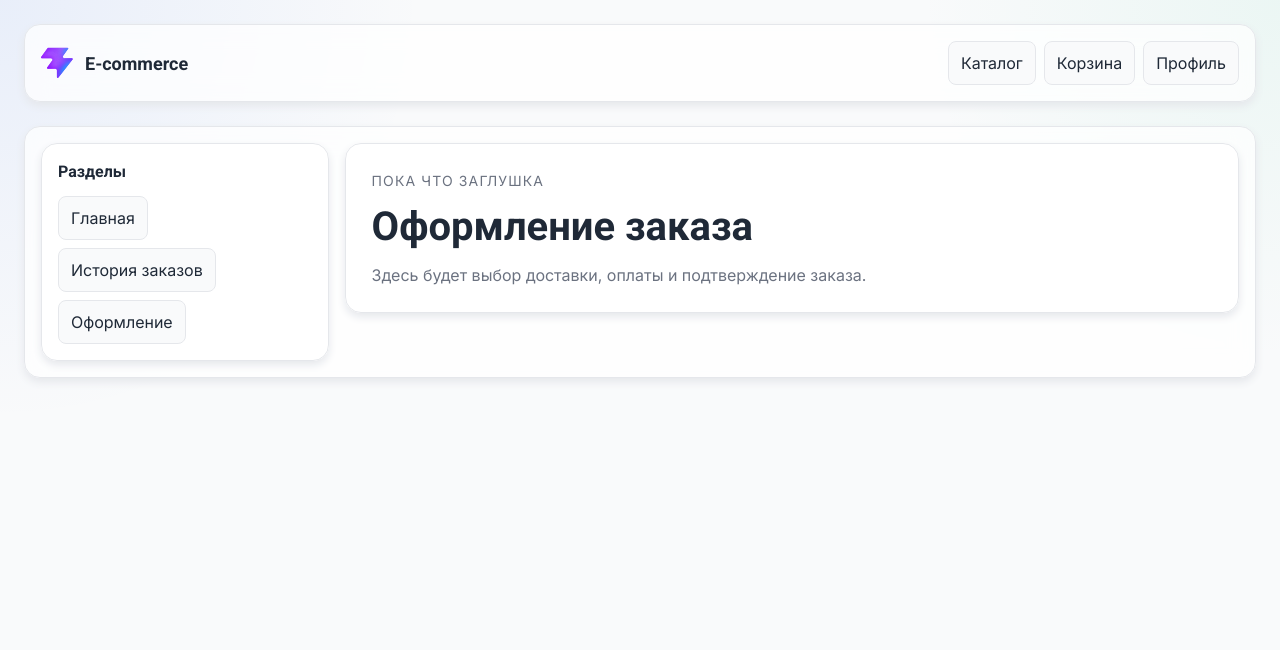
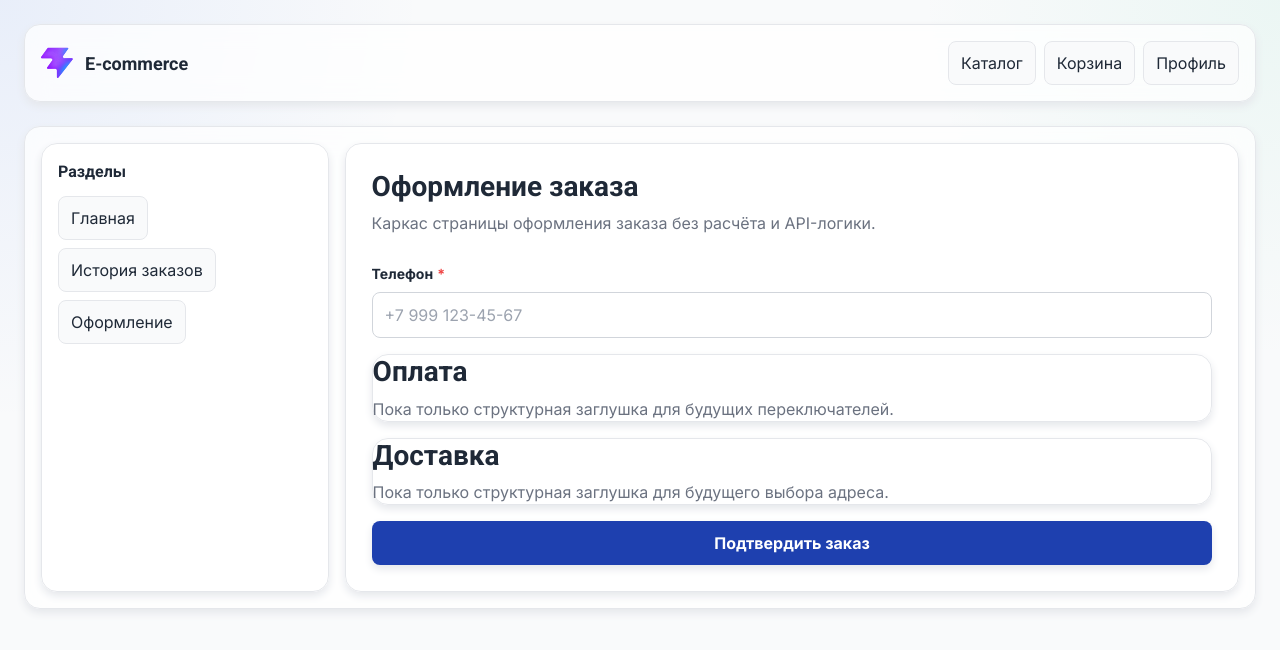
Before and after one commit to geraskinalekseysergeevich/higher-web-practice-ecommerce, a React (Vite) app: page /checkout in a window 1280 px wide. Shown: the top 650 px of the page. Built offline with nearby package versions, Linux system fonts and the light colour scheme.

Commit message:
feat: some in pages

```diff
--- a/src/pages/auth/LoginPage.tsx
+++ b/src/pages/auth/LoginPage.tsx
@@ -1,10 +1,21 @@
-import { StubPage } from '../_StubPage'
+import { Button, Form, FormField, Input } from '../../components/ui'
 
 export function LoginPage() {
   return (
-    <StubPage
+    <Form
+      description="Минимальный каркас формы входа для будущей валидации и авторизации."
+      onSubmit={(event) => event.preventDefault()}
       title="Вход"
-      description="Здесь будет форма входа и валидация полей."
-    />
+    >
+      <FormField label="Email" requiredMark>
+        <Input autoComplete="email" name="email" placeholder="name@example.com" />
+      </FormField>
+
+      <FormField label="Пароль" requiredMark>
+        <Input autoComplete="current-password" name="password" type="password" />
+      </FormField>
+
+      <Button type="submit">Войти</Button>
+    </Form>
   )
 }
--- a/src/pages/auth/RegisterPage.tsx
+++ b/src/pages/auth/RegisterPage.tsx
@@ -1,10 +1,33 @@
-import { StubPage } from '../_StubPage'
+import { Button, Form, FormField, Input } from '../../components/ui'
 
 export function RegisterPage() {
   return (
-    <StubPage
+    <Form
+      description="Минимальный каркас формы регистрации с обязательными полями."
+      onSubmit={(event) => event.preventDefault()}
       title="Регистрация"
-      description="Здесь будет форма регистрации и проверка обязательных полей."
-    />
+    >
+      <FormField label="Имя" requiredMark>
+        <Input autoComplete="given-name" name="firstName" />
+      </FormField>
+
+      <FormField label="Фамилия" requiredMark>
+        <Input autoComplete="family-name" name="lastName" />
+      </FormField>
+
+      <FormField label="Email" requiredMark>
+        <Input autoComplete="email" name="email" placeholder="name@example.com" />
+      </FormField>
+
+      <FormField label="Пароль" requiredMark>
+        <Input autoComplete="new-password" name="password" type="password" />
+      </FormField>
+
+      <FormField label="Подтверждение пароля" requiredMark>
+        <Input autoComplete="new-password" name="confirmPassword" type="password" />
+      </FormField>
+
+      <Button type="submit">Создать аккаунт</Button>
+    </Form>
   )
 }
--- /dev/null
+++ b/src/pages/checkout/CheckoutPage.module.css
@@ -0,0 +1,4 @@
+.root {
+  display: grid;
+  gap: var(--space-4);
+}
--- a/src/pages/checkout/CheckoutPage.tsx
+++ b/src/pages/checkout/CheckoutPage.tsx
@@ -1,10 +1,34 @@
-import { StubPage } from '../_StubPage'
+import { Button, Card, Form, FormField, Input, SectionHeading } from '../../components/ui'
+import styles from './CheckoutPage.module.css'
 
 export function CheckoutPage() {
   return (
-    <StubPage
-      title="Оформление заказа"
-      description="Здесь будет выбор доставки, оплаты и подтверждение заказа."
-    />
+    <div className={styles.root}>
+      <Form
+        description="Каркас страницы оформления заказа без расчёта и API-логики."
+        onSubmit={(event) => event.preventDefault()}
+        title="Оформление заказа"
+      >
+        <FormField label="Телефон" requiredMark>
+          <Input autoComplete="tel" name="phone" placeholder="+7 999 123-45-67" />
+        </FormField>
+
+        <Card>
+          <SectionHeading
+            description="Пока только структурная заглушка для будущих переключателей."
+            title="Оплата"
+          />
+        </Card>
+
+        <Card>
+          <SectionHeading
+            description="Пока только структурная заглушка для будущего выбора адреса."
+            title="Доставка"
+          />
+        </Card>
+
+        <Button type="submit">Подтвердить заказ</Button>
+      </Form>
+    </div>
   )
 }
--- a/src/pages/profile/ProfileEditPage.tsx
+++ b/src/pages/profile/ProfileEditPage.tsx
@@ -1,10 +1,29 @@
-import { StubPage } from '../_StubPage'
+import { Button, Form, FormField, Input } from '../../components/ui'
 
 export function ProfileEditPage() {
   return (
-    <StubPage
+    <Form
+      description="Черновой каркас редактирования профиля без бизнес-логики."
+      onSubmit={(event) => event.preventDefault()}
       title="Редактирование профиля"
-      description="Здесь будет форма редактирования данных пользователя."
-    />
+    >
+      <FormField label="Имя" requiredMark>
+        <Input autoComplete="given-name" name="firstName" />
+      </FormField>
+
+      <FormField label="Фамилия" requiredMark>
+        <Input autoComplete="family-name" name="lastName" />
+      </FormField>
+
+      <FormField label="Email" requiredMark>
+        <Input autoComplete="email" name="email" />
+      </FormField>
+
+      <FormField label="Пароль">
+        <Input autoComplete="new-password" name="password" type="password" />
+      </FormField>
+
+      <Button type="submit">Сохранить изменения</Button>
+    </Form>
   )
 }
--- a/src/pages/profile/ProfilePage.tsx
+++ b/src/pages/profile/ProfilePage.tsx
@@ -1,10 +1,13 @@
-import { StubPage } from '../_StubPage'
+import { Card, SectionHeading } from '../../components/ui'
 
 export function ProfilePage() {
   return (
-    <StubPage
-      title="Профиль"
-      description="Здесь будет информация о пользователе и быстрые переходы к редактированию."
-    />
+    <Card>
+      <SectionHeading
+        description="Заглушка с минимальной структурой для будущих данных пользователя."
+        eyebrow="Личный кабинет"
+        title="Профиль"
+      />
+    </Card>
   )
 }
```
